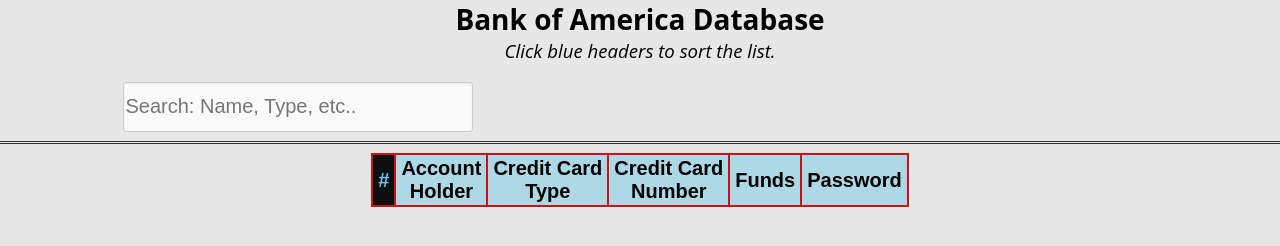
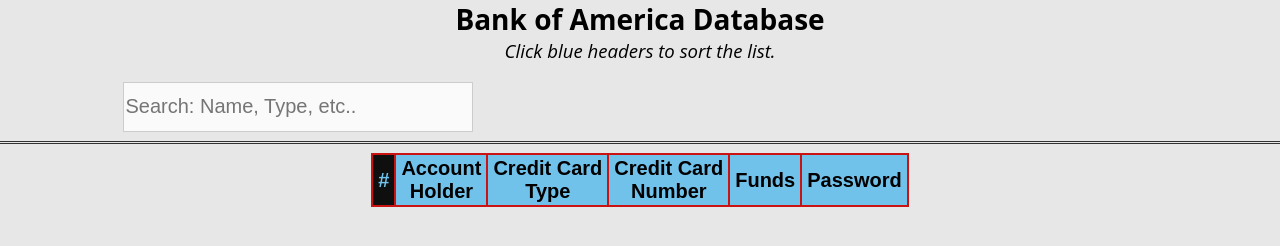
Before and after one commit to andrewdibiasio6/assignment9, a plain HTML site: page index.html in a window 1280 px wide. Drawn offline with nearby package versions, Linux system fonts and the light colour scheme.

Commit message:
style chnage

```diff
--- a/cs/style.css
+++ b/cs/style.css
@@ -68,8 +68,6 @@
   border: 1px solid #ccc;
   margin-right: 685px;
   margin-left: auto;
-  border-radius: 3px;
-  box-shadow: inset 0 1px 2px rgba(0, 0, 0, 0.075);
 }
 
 /* collapse the table borders to achieve the desired effect*/
@@ -109,7 +107,7 @@
     #peopleInfo thead tr th:nth-child(6),
     #peopleInfo thead tr th:nth-child(7) {
       color: black;
-      background-color: lightblue;
+      background-color: #71c2eb;
     }
 
       /* handle rollovers on clickable columns */
```
